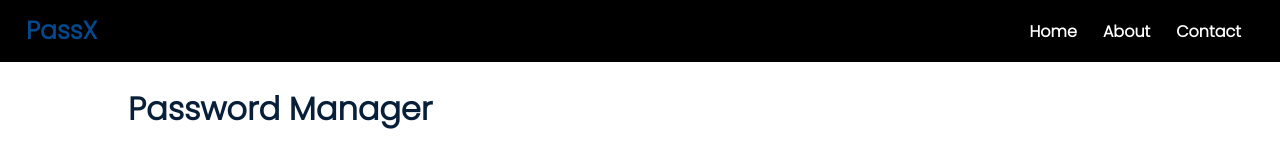
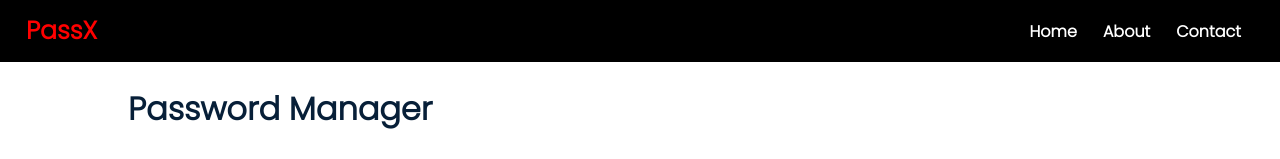
Before and after one commit to Sagar123Kumar/passx-password-manager, a plain HTML site: page index.html in a window 1280 px wide. In both pictures the pointer is over the element "PassX". Shown: the top 159 px of the page. Drawn offline with Linux system fonts and the light colour scheme.

Commit message:
navcolorchangesexample.css

```diff
--- a/style.css
+++ b/style.css
@@ -28,7 +28,8 @@ nav {
 }
 
 .logo:hover {
-    color: rgb(4, 73, 141);
+    color: red;
+
 }
 
 ul {
```
